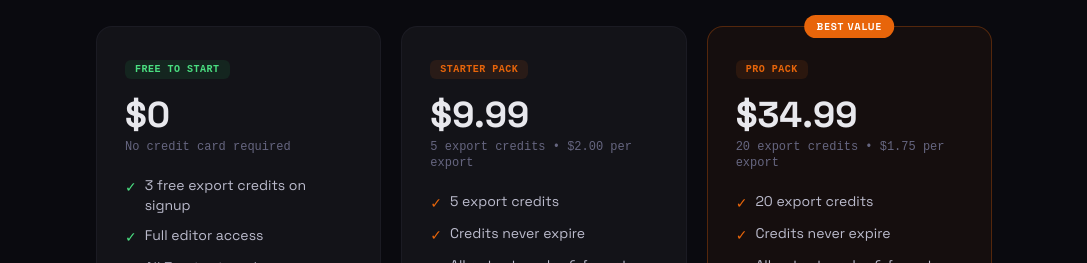
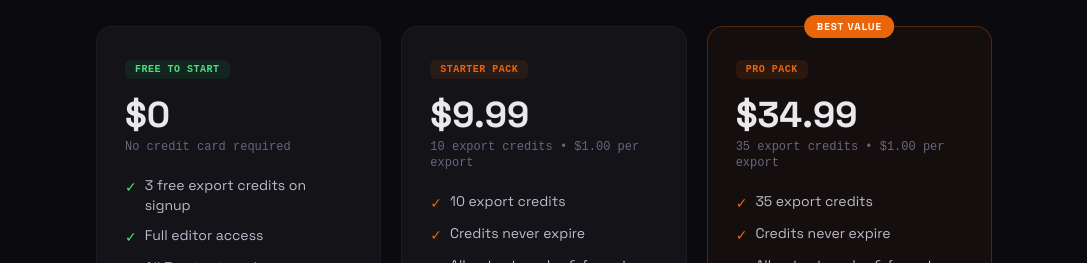
Before and after one commit to cwinland78-cpu/tracetoforge2, a React (Vite) app: page / in a window 1280 px wide. Shown: the part 2960-3223 px from the top of the page, without its empty margins (96-1183 px from the left). Built offline with nearby package versions, Linux system fonts and the light colour scheme; no server answers.

Commit message:
Price drop: $1/credit (10 for $9.99, 35 for $34.99), fix post-purchase credit granting, restore CSP + contour threshold

```diff
--- a/src/components/PaywallModal.jsx
+++ b/src/components/PaywallModal.jsx
@@ -50,6 +50,11 @@ export default function PaywallModal({ isOpen, onClose, onCreditsChanged, userId
     try {
       const result = await purchasePackage(pkg, userId);
       if (result.success) {
+        // Grant credits client-side after successful purchase
+        if (result.credits > 0 && userId) {
+          const { addCredits } = await import('../lib/purchases');
+          await addCredits(result.credits, userId, 'purchase', { productId: pkg.rcBillingProduct?.identifier });
+        }
         // Google Ads conversion tracking
         const product = pkg.rcBillingProduct;
         const price = product?.currentPrice?.amountMicros
@@ -149,9 +154,9 @@ export default function PaywallModal({ isOpen, onClose, onCreditsChanged, userId
                     const product = pkg.rcBillingProduct;
                     const id = product?.identifier || '';
                     const is20 = id.includes('20');
-                    const credits = is20 ? 20 : 5;
+                    const credits = is20 ? 35 : 10;
                     const price = product?.currentPrice?.formattedPrice || (is20 ? '$34.99' : '$9.99');
-                    const perExport = is20 ? '$1.75' : '$2.00';
+                    const perExport = '$1.00';
                     return (
                       <button
                         key={id}
@@ -181,8 +186,8 @@ export default function PaywallModal({ isOpen, onClose, onCreditsChanged, userId
                     <div className="w-full text-left p-4 rounded-xl border border-zinc-600 bg-zinc-800 opacity-50">
                       <div className="flex justify-between items-center">
                         <div>
-                          <div className="font-bold text-white text-lg">5 Export Credits</div>
-                          <div className="text-zinc-400 text-sm">$2.00 per export</div>
+                          <div className="font-bold text-white text-lg">10 Export Credits</div>
+                          <div className="text-zinc-400 text-sm">$1.00 per export</div>
                         </div>
                         <div className="text-orange-400 font-bold text-xl">$9.99</div>
                       </div>
@@ -191,10 +196,10 @@ export default function PaywallModal({ isOpen, onClose, onCreditsChanged, userId
                       <div className="flex justify-between items-center">
                         <div>
                           <div className="font-bold text-white text-lg">
-                            20 Export Credits
+                            35 Export Credits
                             <span className="ml-2 text-xs bg-orange-500 text-white px-2 py-0.5 rounded-full">BEST VALUE</span>
                           </div>
-                          <div className="text-zinc-400 text-sm">$1.75 per export</div>
+                          <div className="text-zinc-400 text-sm">$1.00 per export</div>
                         </div>
                         <div className="text-orange-400 font-bold text-xl">$34.99</div>
                       </div>
--- a/src/pages/Landing.jsx
+++ b/src/pages/Landing.jsx
@@ -410,11 +410,11 @@ export default function Landing() {
                 <div className="flex items-end gap-2 mb-1">
                   <span className="text-4xl font-display font-black">$9.99</span>
                 </div>
-                <p className="text-xs text-[#666680] font-mono">5 export credits &bull; $2.00 per export</p>
+                <p className="text-xs text-[#666680] font-mono">10 export credits &bull; $1.00 per export</p>
               </div>
               <ul className="space-y-2.5 mb-8 flex-1">
                 {[
-                  '5 export credits',
+                  '10 export credits',
                   'Credits never expire',
                   'All output modes & formats',
                   'Priority support',
@@ -445,11 +445,11 @@ export default function Landing() {
                 <div className="flex items-end gap-2 mb-1">
                   <span className="text-4xl font-display font-black">$34.99</span>
                 </div>
-                <p className="text-xs text-[#666680] font-mono">20 export credits &bull; $1.75 per export</p>
+                <p className="text-xs text-[#666680] font-mono">35 export credits &bull; $1.00 per export</p>
               </div>
               <ul className="space-y-2.5 mb-8 flex-1">
                 {[
-                  '20 export credits',
+                  '35 export credits',
                   'Credits never expire',
                   'All output modes & formats',
                   'Priority support',
--- a/src/pages/blog/GridfinityGenerator.jsx
+++ b/src/pages/blog/GridfinityGenerator.jsx
@@ -152,7 +152,7 @@ export default function GridfinityGenerator() {
 
       <p>
         Parametric generators are free and widely available. TracetoForge offers free
-        tracing and previewing with export credits starting at $9.99 for 5 exports.
+        tracing and previewing with export credits starting at $9.99 for 10 exports.
         Try the <Link to="/editor">photo-based Gridfinity generator</Link> for your
         next tool insert and see the difference a precision cutout makes.
       </p>
--- a/src/pages/blog/ImageToSTL.jsx
+++ b/src/pages/blog/ImageToSTL.jsx
@@ -101,7 +101,7 @@ export default function ImageToSTL() {
       <p>
         Most photo-to-STL tools offer a free tier. TracetoForge gives you free exports to try
         the tool, then uses a credit system for additional exports. One credit equals one export.
-        Credit packs start at $9.99 for 5 exports. Compare that to a $70/month Fusion 360
+        Credit packs start at $9.99 for 10 exports. Compare that to a $70/month Fusion 360
         subscription or $15-40 per custom insert on Etsy.
       </p>
 
```
Also changed, not shown: src/lib/purchases.js, 19 other files (tests, documents, lock files or other folders).
